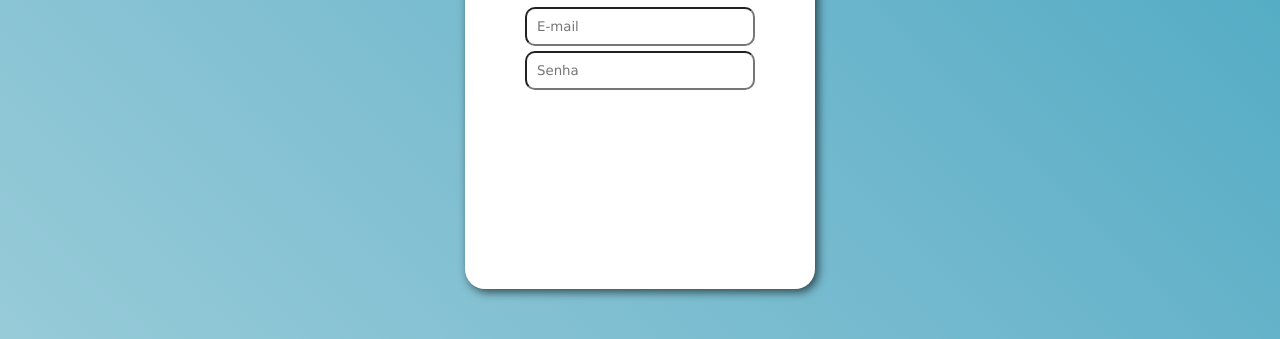
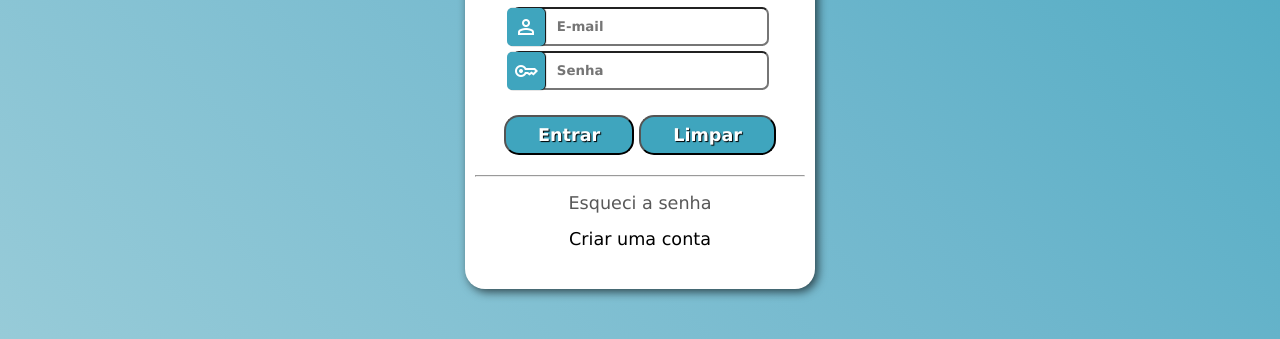
Before and after one commit to lukaz-alves/projeto-login, a plain HTML site: page index.html in a window 1280 px wide. Shown: the part 461-800 px from the top of the page. Drawn offline with nearby package versions, Linux system fonts and the light colour scheme.

```diff
--- a/estilos/style.css
+++ b/estilos/style.css
@@ -43,7 +43,7 @@ div#imagem > img {
 div#formulario > h1 {
     color: var(--cor4);
     font-size: 1.7em;
-    text-shadow: 2px 2px 1px rgba(0, 0, 0, 0.582);
+    text-shadow: 2px 2px 1px rgba(0, 0, 0, 0.781);
     text-align: center;
     margin-top: 10px;
 }
@@ -55,14 +55,66 @@ div#formulario > p {
     text-align: center;
 }
 
-div > form {
+div#formulario > form {
     margin-top: 10px;
     padding: 0px 10px 0px 10px;
     text-align: center;
 }
 
-div > form > input {
-    border-radius: 10px;
+div#formulario > form > div.email-senha > input {
+    border-radius: 7px;
     padding: 10px;
     margin-bottom: 5px;
+    font-weight: bolder;
+    text-indent: 2.5em;
 }
+
+div#formulario > form > div.email-senha > span {
+    background-color: var(--cor1);
+    color: white;
+    padding: 7px;
+    border-radius: 5px;
+    box-shadow: 1px 0px 1px black;
+    margin-top: 1px;
+    position: absolute;
+    left: 42px;
+}
+
+div#formulario > form > #botoes > a input {
+    background-color: var(--cor1);
+    color: white;
+    text-shadow: 1px 1px 1px black;
+    margin: 20px 0px;
+    padding: 8px 32px;
+    border-radius: 15px;
+    font-size: 1.1em;
+    font-weight: bold;
+    cursor: pointer;
+}
+
+div#formulario > form > #botoes > a input:hover {
+    background-color: white;
+    color: var(--cor1);
+    text-shadow: 1px 1px 1px rgba(7, 7, 7, 0.658);
+    transition: 0.4s;
+}
+
+div#formulario > form > p {
+    margin: 16px;
+}
+
+div#formulario > form > p a{
+    text-decoration: none;
+    color: black;
+    font-size: 1.1em;
+}
+
+div#formulario > form > p a.cor {
+    color: rgb(88, 88, 88);
+}
+
+div#formulario > form > p a:hover {
+    text-decoration: underline;
+    color: darkred;
+    transition: .5s;
+}
--- a/index.html
+++ b/index.html
@@ -5,6 +5,7 @@
     <meta name="viewport" content="width=device-width, initial-scale=1.0">
     <title>Login</title>
     <link rel="stylesheet" href="estilos/style.css">
+    <link href="https://fonts.googleapis.com/css2?family=Material+Symbols+Outlined" rel="stylesheet" />
 </head>
 <body>
     <main>
@@ -16,8 +17,21 @@
                 <h1>Login</h1>
                 <p>Seja Bem-vindo(a) <br> Faça o login da sua conta.</p>
                 <form action="login.php" method="post">
-                    <input type="email" name="email" id="iemail" required size="25" placeholder="E-mail">
-                    <input type="password" name="senha" id="isenha" required size="25"  placeholder="Senha">
+                    <div class="email-senha">
+                        <span class="material-symbols-outlined">person</span>
+                        <input type="email" name="email" id="iemail" required size="25" autocomplete="email" placeholder="E-mail">
+                    </div>
+                    <div class="email-senha">
+                        <span class="material-symbols-outlined">key</span>
+                        <input type="password" name="senha" id="isenha" required size="25" autocomplete="current-password" placeholder="Senha">
+                    </div>
+                    <div id="botoes">
+                        <a href="#"><input type="submit" value="Entrar"></a>
+                        <a href="#"><input type="reset" value="Limpar"></a>
+                    </div>
+                    <hr>
+                    <p><a class="cor" href="#">Esqueci a senha</a></p>
+                    <p><a href="#">Criar uma conta</a></p>
                 </form>
             </div>
         </section>
```
